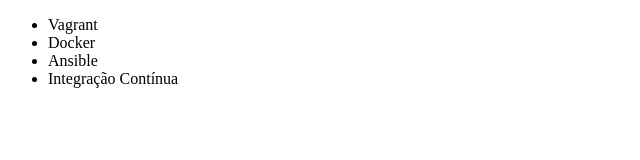
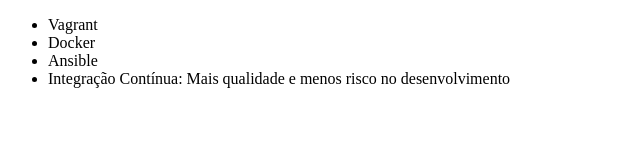
Before and after one commit to genilsonalmeida/alura-git, a plain HTML site: page index.html in a window 1280 px wide. Shown: the whole page, without its empty margins (0-640 px from the left). Drawn offline with Linux system fonts and the light colour scheme.

Commit message:
Renomeando curso Integração Contínua

```diff
--- a/index.html
+++ b/index.html
@@ -11,7 +11,7 @@
         <li>Vagrant</li>
         <li>Docker</li>
         <li>Ansible</li>
-        <li>Integração Contínua</li>
+        <li>Integração Contínua: Mais qualidade e menos risco no desenvolvimento</li>
     </Ul>
 </body>
 
```
